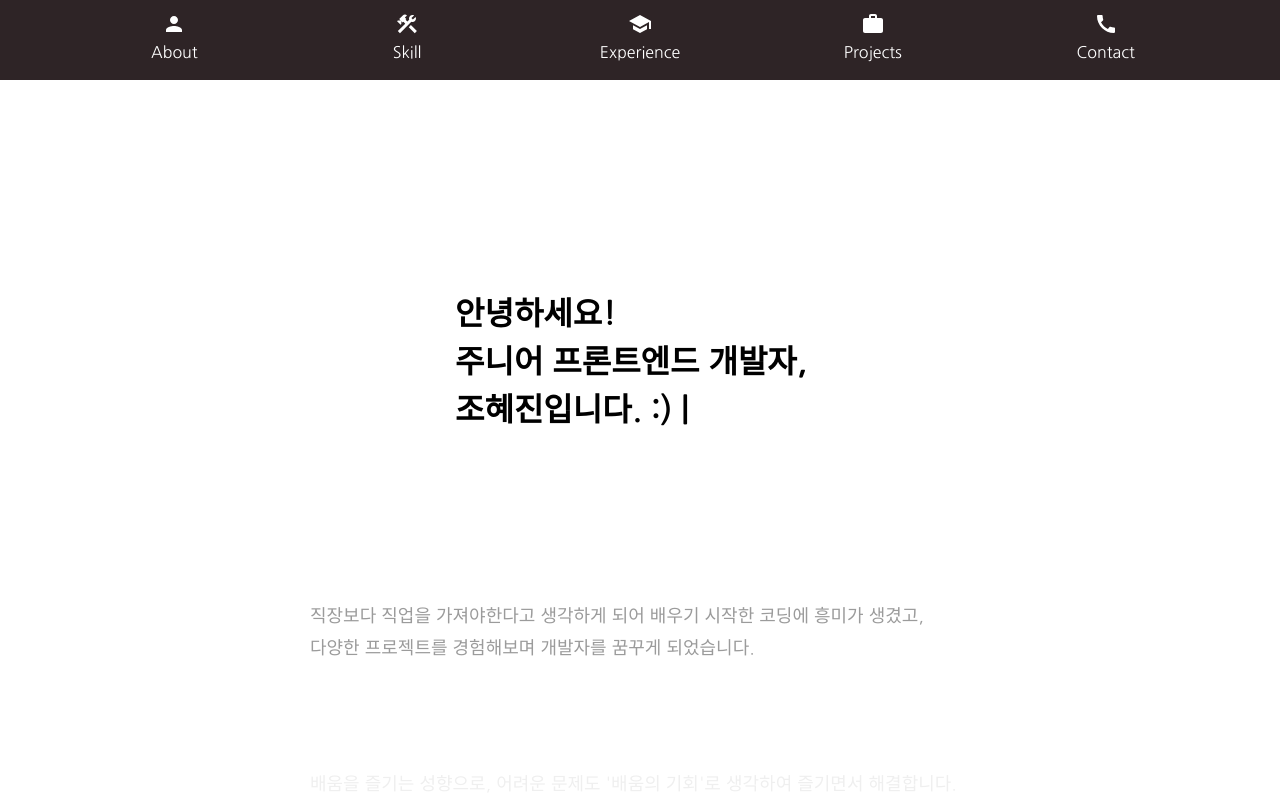
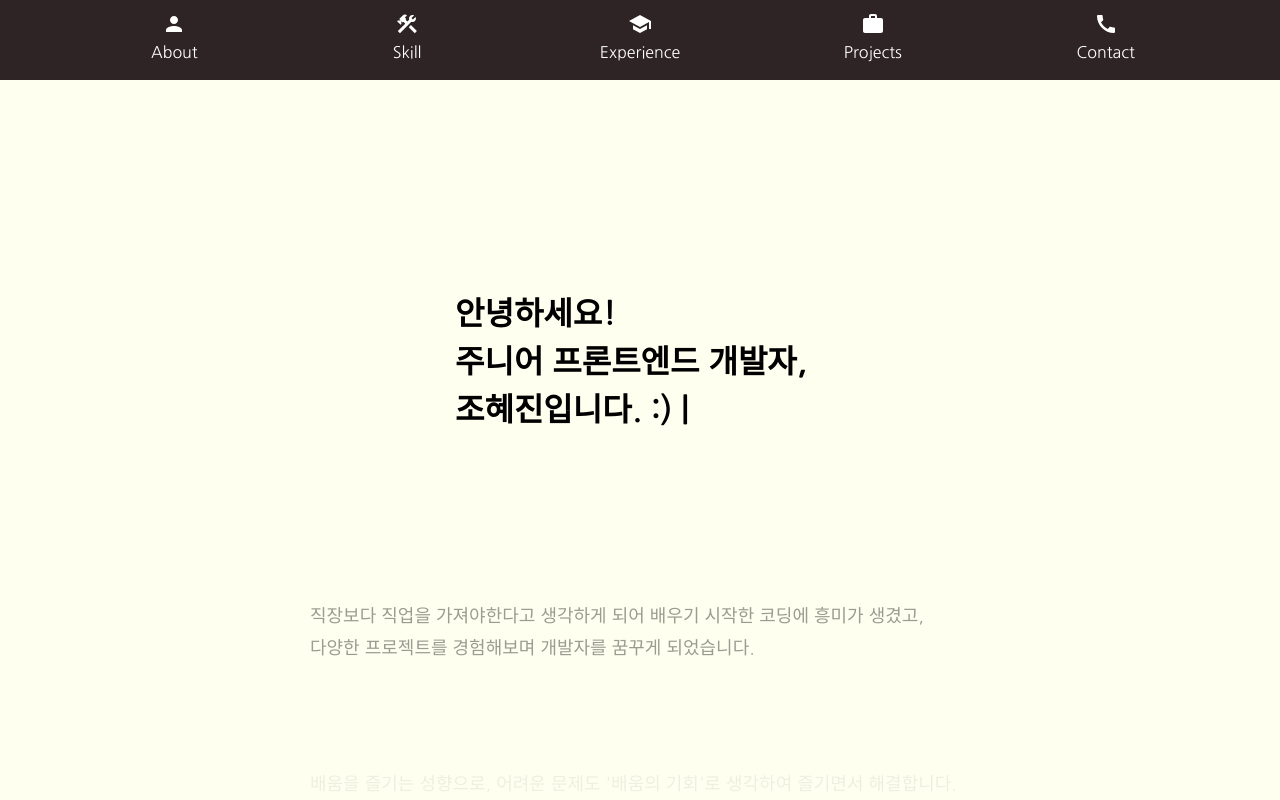
Before and after one commit to hjinn0813/portfolio, a React (Create React App) app: page / in a window 1280 px wide. Built offline with nearby package versions, Linux system fonts and the light colour scheme.

Commit message:
feat: 새로운 컬러 ivory 설정 및 적용

```diff
--- a/src/styles/root.scss
+++ b/src/styles/root.scss
@@ -3,6 +3,7 @@
 $gray: #2e2426;
 $pink: #f4a29c;
 $white: #ffffff;
+$ivory: #fffff0;
 
 @import url('https://fonts.googleapis.com/css2?family=Gothic+A1&family=Nanum+Gothic&display=swap');
 * {
@@ -19,6 +20,7 @@ body {
   box-sizing: border-box;
   overflow-x: hidden;
   height: 100%;
+  background-color: $ivory;
 }
 
 .wrap {
@@ -58,7 +60,7 @@ body {
   border: none;
   border-radius: 8px;
   background-color: $gray;
-  color: $white;
+  color: $ivory;
   cursor: pointer;
 
   &:hover {
```
